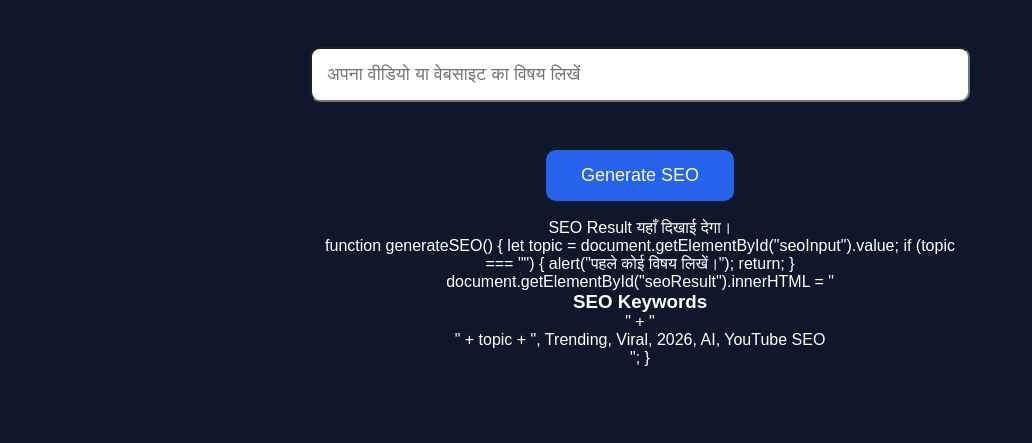
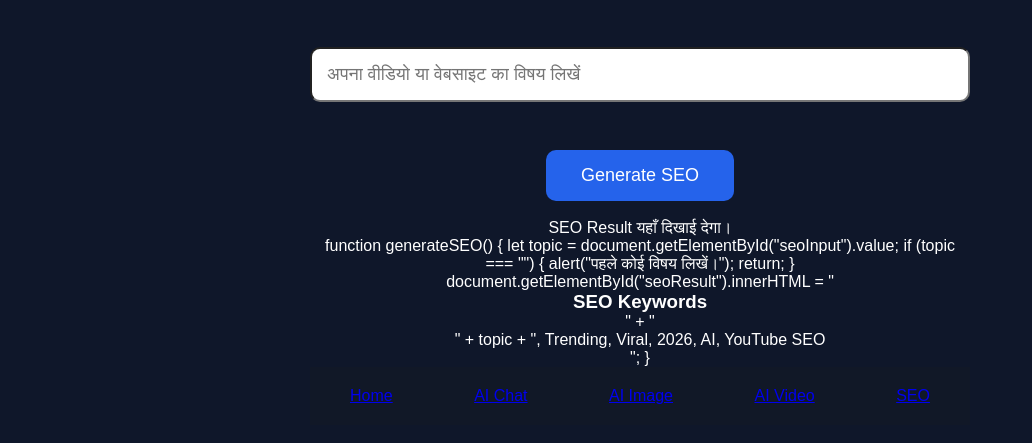
Before and after one commit to RN-creator-AI/RN-CREATOR-AI, a website: page seo.html in a window 1280 px wide. Shown: the part 59-502 px from the top of the page, without its empty margins (0-1032 px from the left). Drawn offline with Linux system fonts and the light colour scheme.

Commit message:
Update seo.html

```diff
--- a/seo.html
+++ b/seo.html
@@ -51,3 +51,11 @@ function generateSEO() {
         "<h3>SEO Keywords</h3>" +
         "<p>" + topic + ", Trending, Viral, 2026, AI, YouTube SEO</p>";
 }
+</body>
+<nav class="navbar">
+  <a href="index.html">Home</a>
+  <a href="chat.html">AI Chat</a>
+  <a href="image.html">AI Image</a>
+  <a href="video.html">AI Video</a>
+  <a href="seo.html">SEO</a>
+</nav>
```
